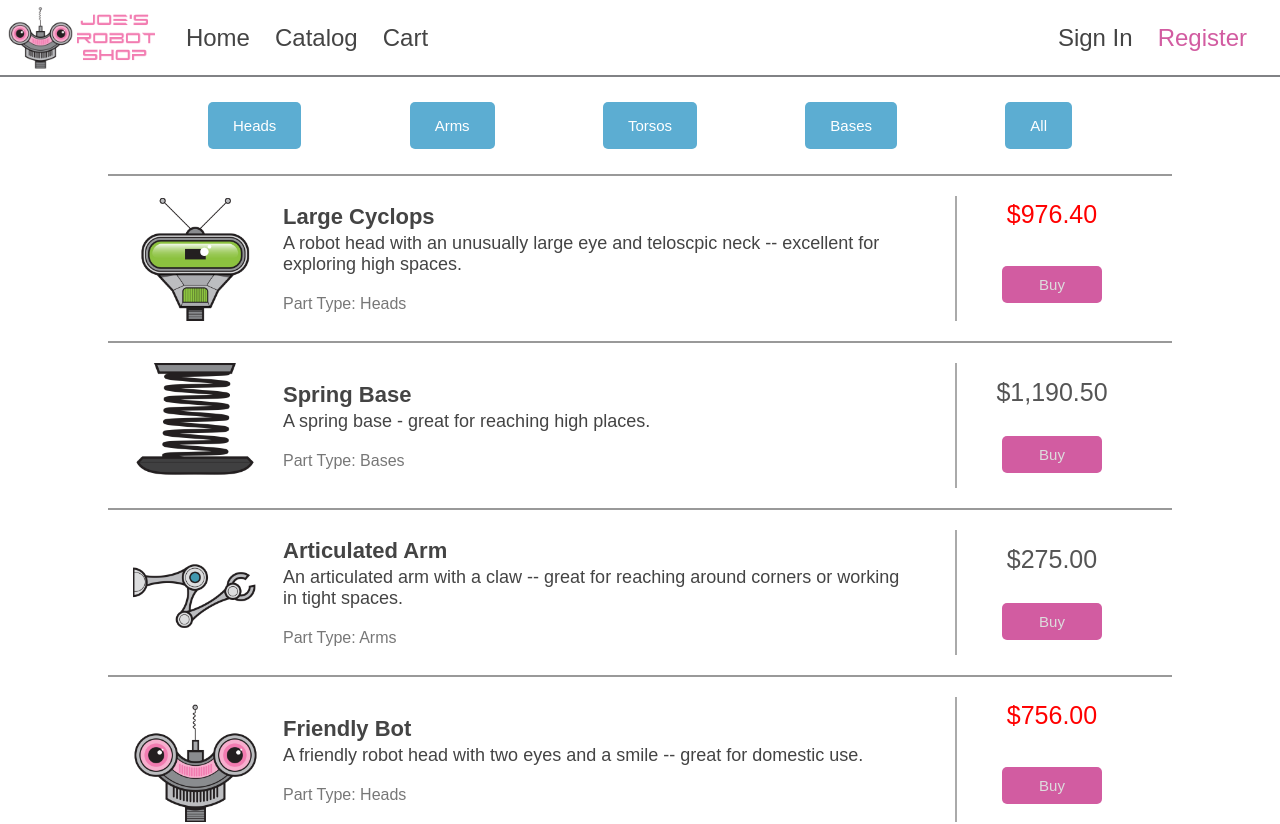
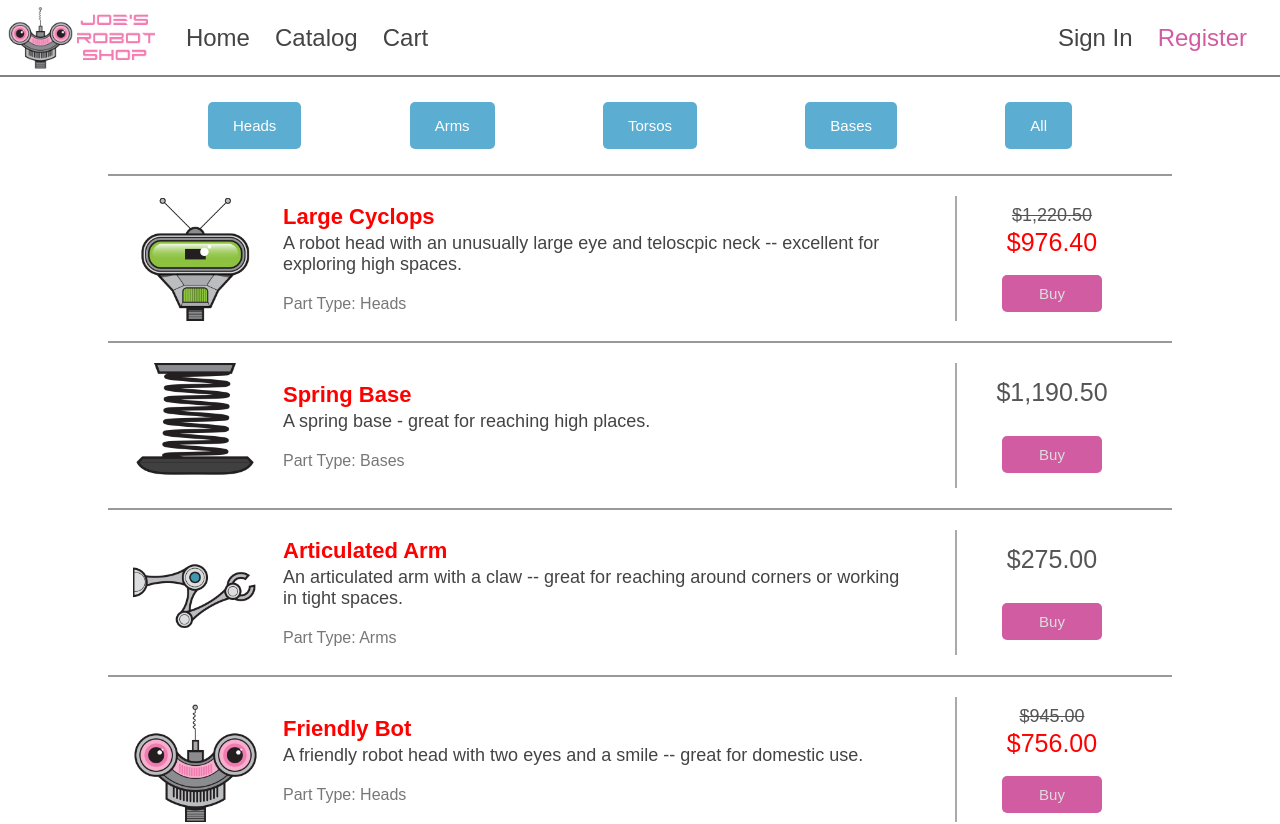
Before and after one commit to VisatiyaIndra/indra-robot-shop, an Angular app: page / in a window 1280 px wide. Shown: the top 824 px of the page. Built offline with nearby package versions, Linux system fonts and the light colour scheme.

Commit message:
Angular styling

```diff
--- a/src/app/catalog/catalog.component.css
+++ b/src/app/catalog/catalog.component.css
@@ -1,3 +1,8 @@
+.strikethrough{
+  text-decoration: line-through;
+  font-size: 18px;
+}
+
 .container {
     display: flex;
     flex-direction: column;
--- a/src/app/catalog/catalog.component.html
+++ b/src/app/catalog/catalog.component.html
@@ -13,13 +13,15 @@
           <div class="product-details">
             <img [src]="getImageUrl(product)" [alt]="product?.name" />
             <div class="product-info">
-              <div class="name">{{ product?.name}}</div>
+              <div class="name red">{{ product?.name}}</div>
               <div class="description">{{ product?.description }}</div>
               <div class="category">Part Type: {{ product?.category}}</div>
             </div>
           </div>
           <div class="price">
-            <div *ngIf="product.discount === 0">{{ product.price | currency }}</div>
+            <div [ngClass]="getStrikeThorughClasses(product)">
+              {{ product.price | currency }}
+            </div>
             <div *ngIf="product.discount > 0" class="discount">
               {{ (product.price * (1 - product.discount)) | currency }}
             </div>
--- a/src/app/catalog/catalog.component.ts
+++ b/src/app/catalog/catalog.component.ts
@@ -189,6 +189,12 @@ export class CatalogComponent {
     ];
   }
 
+  getStrikeThorughClasses(product: IProduct): string[] {
+    let classes = [];
+    if (product.discount > 0) classes.push('strikethrough');
+    return classes;
+  }
+
   getImageUrl(product: IProduct): string{
     if (!product) return '';
     return `assets/images/robot-parts/${product.imageName}`;
--- a/src/styles.css
+++ b/src/styles.css
@@ -1,3 +1,7 @@
+.red{
+  color: red;
+}
+
 body {
     background-color: #fff;
     font-family: Arial, Helvetica, sans-serif;
```
Also changed, not shown: 1 other file (tests, documents, lock files or other folders).
